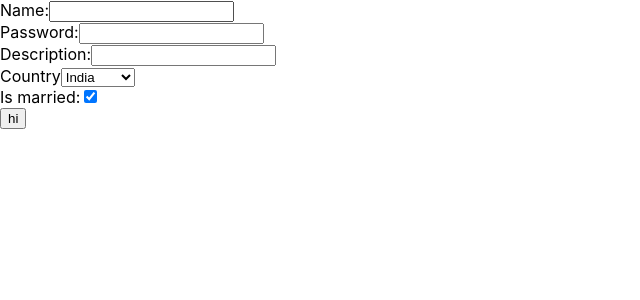
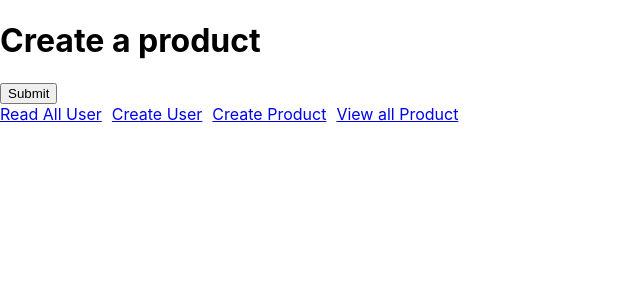
Before and after one commit to biraj33/rect, a React (Create React App) app: page /product/create in a window 1280 px wide. Shown: the top 300 px of the page, without its empty margins (0-640 px from the left). Built offline with nearby package versions, Linux system fonts and the light colour scheme.

Commit message:
react hw form product

```diff
--- a/hi.js
+++ b/hi.js
@@ -1 +1 @@
-hihijgssjg sandesh
+hihijgssjg
--- a/package.json
+++ b/package.json
@@ -8,6 +8,7 @@
     "@testing-library/user-event": "^13.5.0",
     "react": "^18.3.1",
     "react-dom": "^18.3.1",
+    "react-router-dom": "^6.26.2",
     "react-scripts": "5.0.1",
     "web-vitals": "^2.1.4"
   },
--- a/src/App.js
+++ b/src/App.js
@@ -14,6 +14,8 @@ import LearnUseStateHook3 from './component/LearnUseStateHook3';
 import LearnUseStateHook4 from './component/LearnUseStateHook4';
 import Form1 from './component/form/Form1';
 import Form2 from './component/form/Form2';
+import Myroute from './component/Myroute';
+import Mylinks from './component/Mylinks';
 
 function App() {
   console.log("hi")
@@ -30,7 +32,9 @@ function App() {
 
       {/* <img src='./images.jpeg'/> */}
       {/* <Form1></Form1> */}
-      <Form2></Form2>
+      {/* <Form2></Form2> */}
+      <Myroute></Myroute>
+      <Mylinks></Mylinks>
     </div>
   );
 }
--- /dev/null
+++ b/src/component/Mylinks.jsx
@@ -0,0 +1,15 @@
+import React from 'react'
+import { NavLink } from 'react-router-dom'
+
+const Mylinks = () => {
+  return (
+    <div>
+      <NavLink style={{marginRight: "10px"}} to="/user">Read All User</NavLink>
+      <NavLink style={{marginRight: "10px"}} to="/user/create">Create User</NavLink>
+      <NavLink style={{marginRight: "10px"}} to="/product/create">Create Product</NavLink>
+      <NavLink style={{marginRight: "10px"}} to="/product">View all Product</NavLink>
+    </div>
+  )
+}
+
+export default Mylinks
--- /dev/null
+++ b/src/component/Myroute.jsx
@@ -0,0 +1,21 @@
+import React from 'react'
+import { Route, Routes } from 'react-router-dom'
+import Createuser from './user/Createuser'
+import Readalluser from './user/Readalluser'
+import ReadProduct from './product/ReadProduct'
+import CreateProduct from './product/CreateProduct'
+
+const Myroute = () => {
+  return (
+    <div>
+        <Routes>
+            <Route path="/user/create" element={<Createuser></Createuser>} />
+            <Route path='/user' element = {<Readalluser></Readalluser>}></Route>
+            <Route path = '/product' element={<ReadProduct></ReadProduct>}></Route>
+            <Route path = '/product/create' element={<CreateProduct></CreateProduct>}></Route>
+        </Routes>
+    </div>
+  )
+}
+
+export default Myroute
--- /dev/null
+++ b/src/component/product/CreateProduct.jsx
@@ -0,0 +1,34 @@
+import React from 'react'
+
+const CreateProduct = () => {
+    let [name, setName] = React.useState('')
+    let [stock, setStock] = React.useState('')
+    let [review, setReview] = React.useState('')
+  return (
+    <div>
+        <form onSubmit={(e) => {
+        e.preventDefault()
+        console.log("form submitted")
+        let data = {
+            name: name,
+            stock: stock,
+            review: review,
+        };
+        console.log(data)
+
+      }}>
+        <div>
+      <h1>Create a product</h1>
+
+        </div>
+        <div>
+            <button type="submit">Submit</button>
+        </div>
+
+      </form>
+
+    </div>
+  )
+}
+
+export default CreateProduct
--- /dev/null
+++ b/src/component/product/ReadProduct.jsx
@@ -0,0 +1,11 @@
+import React from 'react'
+
+const ReadProduct = () => {
+  return (
+    <div>
+      <p>Printing all The Product</p>
+    </div>
+  )
+}
+
+export default ReadProduct
--- /dev/null
+++ b/src/component/user/Createuser.jsx
@@ -0,0 +1,33 @@
+import React from 'react'
+
+const Createuser = () => {
+    let [fullname, setFullname] = React.useState("")
+    let [email, setEmail] = React.useState("")
+    let[number, setNumber] = React.useState("")
+    let [password, setPassword] = React.useState("")
+  return (
+    <div>
+      <form onSubmit={(e) => {
+        e.preventDefault()
+        console.log("form submitted")
+        let data = {
+            fullname: fullname,
+            number: number,
+            email: email,
+            password: password
+        };
+
+      }}>
+
+        <div></div>
+
+        <div>
+            <button type="submit">Submit</button>
+        </div>
+
+      </form>
+    </div>
+  )
+}
+
+export default Createuser
--- /dev/null
+++ b/src/component/user/Readalluser.jsx
@@ -0,0 +1,11 @@
+import React from 'react'
+
+const Readalluser = () => {
+  return (
+    <div>
+      readuser
+    </div>
+  )
+}
+
+export default Readalluser
--- a/src/index.js
+++ b/src/index.js
@@ -5,11 +5,14 @@ import App from './App';
 import reportWebVitals from './reportWebVitals';
 import "./global.css"
 import "./product.css"
+import { BrowserRouter } from 'react-router-dom';
 
 const root = ReactDOM.createRoot(document.getElementById('root'));
 root.render(
-    <App />
 
+   <BrowserRouter>
+   <App />
+   </BrowserRouter>
 );
 
 // If you want to start measuring performance in your app, pass a function
```
Also changed, not shown: 1 other file (tests, documents, lock files or other folders).
